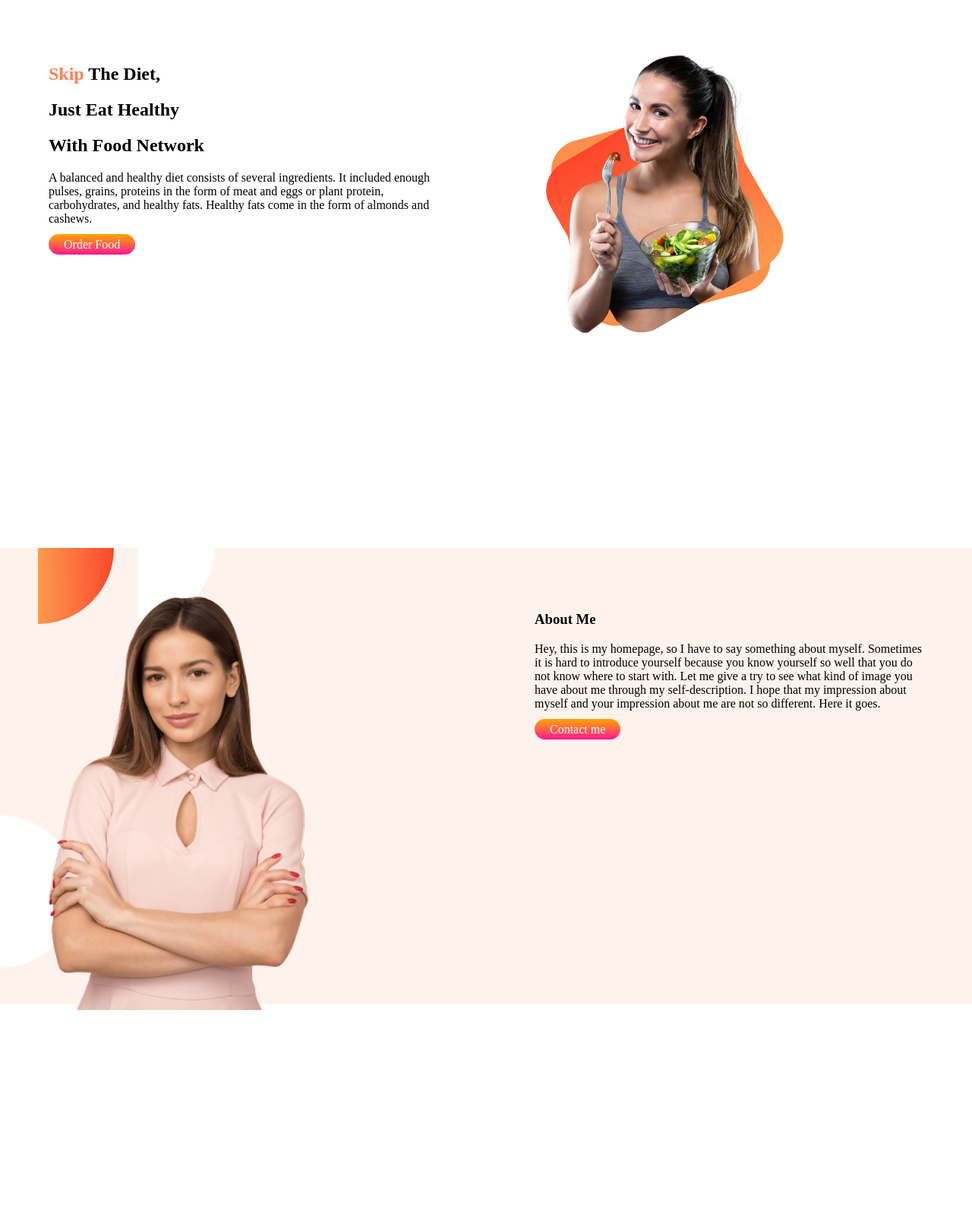
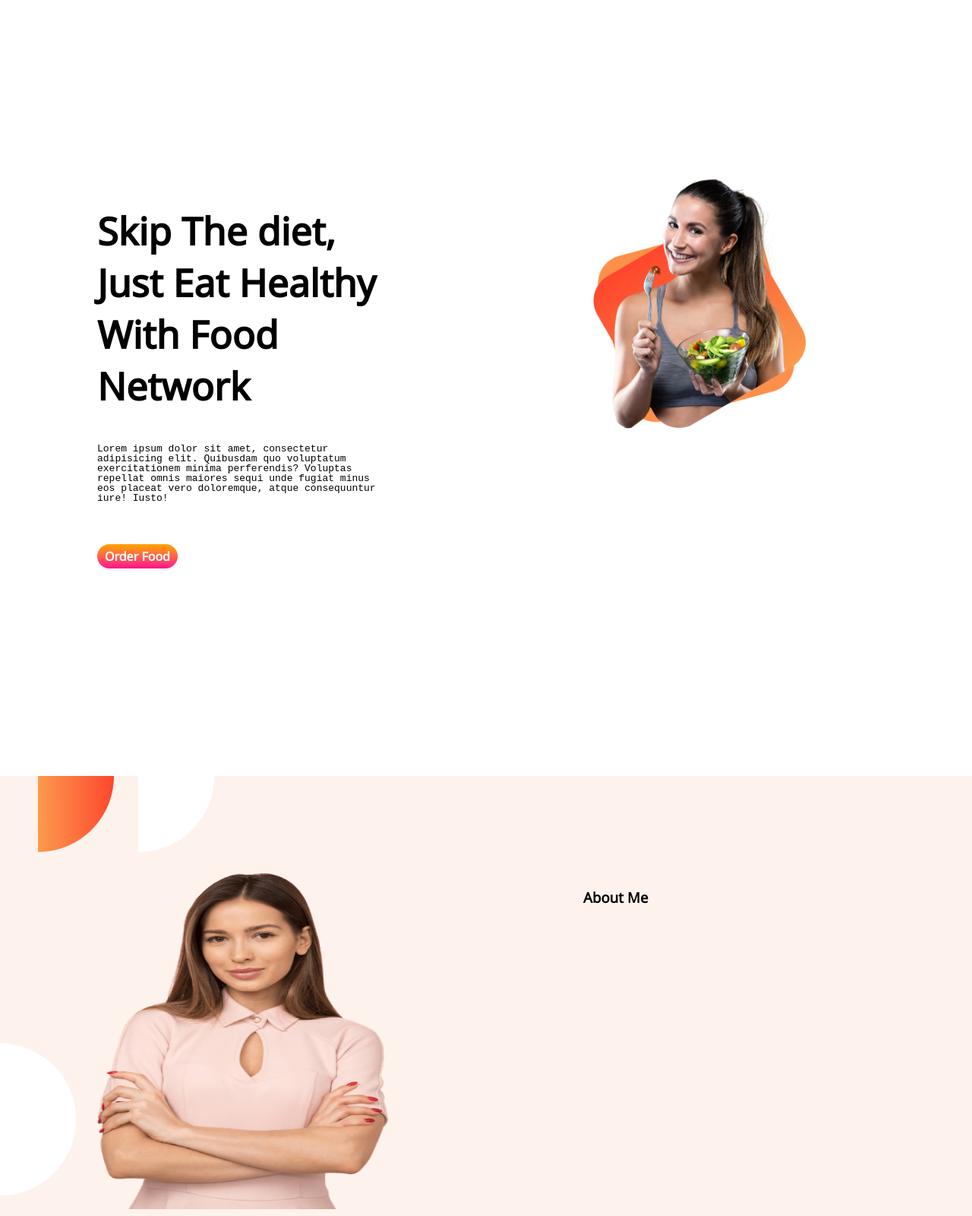
Before and after one commit to masum121212/food-network, a plain HTML site: page index.html in a window 1280 px wide. Shown: the top 1600 px of the page at 76% size. Drawn offline with Linux system fonts and the light colour scheme; a web font is replaced by a local one.

Commit message:
change something

```diff
--- a/index.html
+++ b/index.html
@@ -8,38 +8,51 @@
     <title>Food Network</title>
     <link rel="preconnect" href="https://fonts.googleapis.com">
     <link rel="preconnect" href="https://fonts.gstatic.com" crossorigin>
-    <link href="https://fonts.googleapis.com/css2?family=Uchen&display=swap" rel="stylesheet">
+    <link href="https://fonts.googleapis.com/css2?family=Noto+Sans&display=swap" rel="stylesheet">
     <link rel="stylesheet" href="style.css">
 </head>
 
 <body>
-    <section class="fist-banner flaxible-container">
+    <section class="flax-container first-head">
         <div class="half-width">
-            <h2><span class="orange">Skip</span> The Diet,</h2>
-            <h2>Just Eat Healthy</h2>
-            <h2>With Food Network</h2>
-            <p>A balanced and healthy diet consists of several ingredients. It included enough pulses, grains, proteins
-                in the form of meat and eggs or plant protein, carbohydrates, and healthy fats. Healthy fats come in the
-                form of almonds and cashews.</p>
-            <a class="order-button" target="_blank" href="https://www.instagram.com/masum_evan12/">Order Food</a>
+            <h1>Skip The diet,<br>Just Eat Healthy <br>With Food Network</h1>
+            <p><code>Lorem ipsum dolor sit amet, consectetur adipisicing elit. Quibusdam quo voluptatum exercitationem minima perferendis? Voluptas repellat omnis maiores sequi unde fugiat minus eos placeat vero doloremque, atque consequuntur iure! Iusto!</code>
+            </p><br><br>
+            <a class="button" target="_blank" href="#">Order Food</a>
         </div>
         <div class="half-width">
             <img src="images/Group 8425.png" alt="">
         </div>
     </section>
 
-    <section class="second-banner flaxible-container">
+    <section class="flax-container second-head">
         <div class="half-width">
             <img src="images/Person Image.png" alt="">
         </div>
         <div class="half-width">
             <h3>About Me</h3>
-            <p>Hey, this is my homepage, so I have to say something about myself. Sometimes it is hard to introduce
-                yourself because you know yourself so well that you do not know where to start with. Let me give a try
-                to see what kind of image you have about me through my self-description. I hope that my impression about
-                myself and your impression about me are not so different. Here it goes.
-            </p>
-            <a class="order-button" target="_blank" href="">Contact me</a>
+        </div>
+    </section>
+    <div class="about-recipi">
+        <h3>recipie item</h3>
+        <code>about your food network website</code>
+    </div>
+    <section id="container">
+
+        <div class="gallery">
+            <img src="images/Project Cover1.jpg" alt="">
+            <h1>this is h1 tag</h1>
+            <p>this is paragraph</p>
+        </div>
+        <div class="gallery">
+            <img src="images/Project Cover.png" alt="">
+            <h1>this is h2 tag</h1>
+            <p>this is paragraph</p>
+        </div>
+        <div class="gallery">
+            <img src="images/Project Cover.jpg" alt="">
+            <h4>this is h3 tag</h4>
+            <code>this is code tag</code>
         </div>
     </section>
 </body>
--- a/style.css
+++ b/style.css
@@ -1,29 +1,58 @@
 body{
-    font-family: 'Uchen', serif;
-    margin: 0px;
+font-family: 'Noto Sans', sans-serif;
+margin: 0px;
 }
-.orange{
-    color: coral;
+h1{
+    font-size: 50px;
 }
-.flaxible-container{
+.half-width p{
+    font-weight: 500;
+    line-height: 10px;
+}
+.flax-container{
     display: flex;
-    margin-bottom: 200px;
+    margin-top: 100px;
+    margin-bottom: 150px;
 }
 .half-width{
     width: 50%;
+    padding: 10%;
+}
+.first-head img{
+    width:80% ;
+}
+.second-head img{
+    width: 100%;
+    height: 72%;
+}
+.button{
+   text-decoration: none;
+   background-image: linear-gradient(orange, tomato, deeppink);
+   color: white;
+   font-weight: 700;
+   padding: 5px 10px;
+   border-radius: 30px;
+   background-position: left;
+}
+.second-head{
+    background-image: url(images/7.png);
+    background-repeat: no-repeat;
+    background-position: justify;
+}
+.about-recipi{
+    text-align: center;
+}
+#container{
+    display: flex;
     padding: 5%;
 }
-.half-width img{
-    width: 67%;
+.gallery{
+    width: 33.33%;
+    padding: 2%;
+    margin-left: 1%;
+    border-radius: 20px;
+    box-shadow: 5px 5px 20px gray;
 }
-.order-button{
-    color: white;
-    background-image: linear-gradient(orange, tomato, deeppink);
-    text-decoration: none;
-    padding: 5px 20px;
-    border-radius: 20px;
+.gallery img{
+    width: 100%;
 }
-.second-banner{
-    background-image: url(images/7.png);
-    background-repeat: no-repeat;
-}
```
Also changed, not shown: images/Project Cover.jpg (added), images/Project Cover.png (added), images/Project Cover1.jpg (added).
